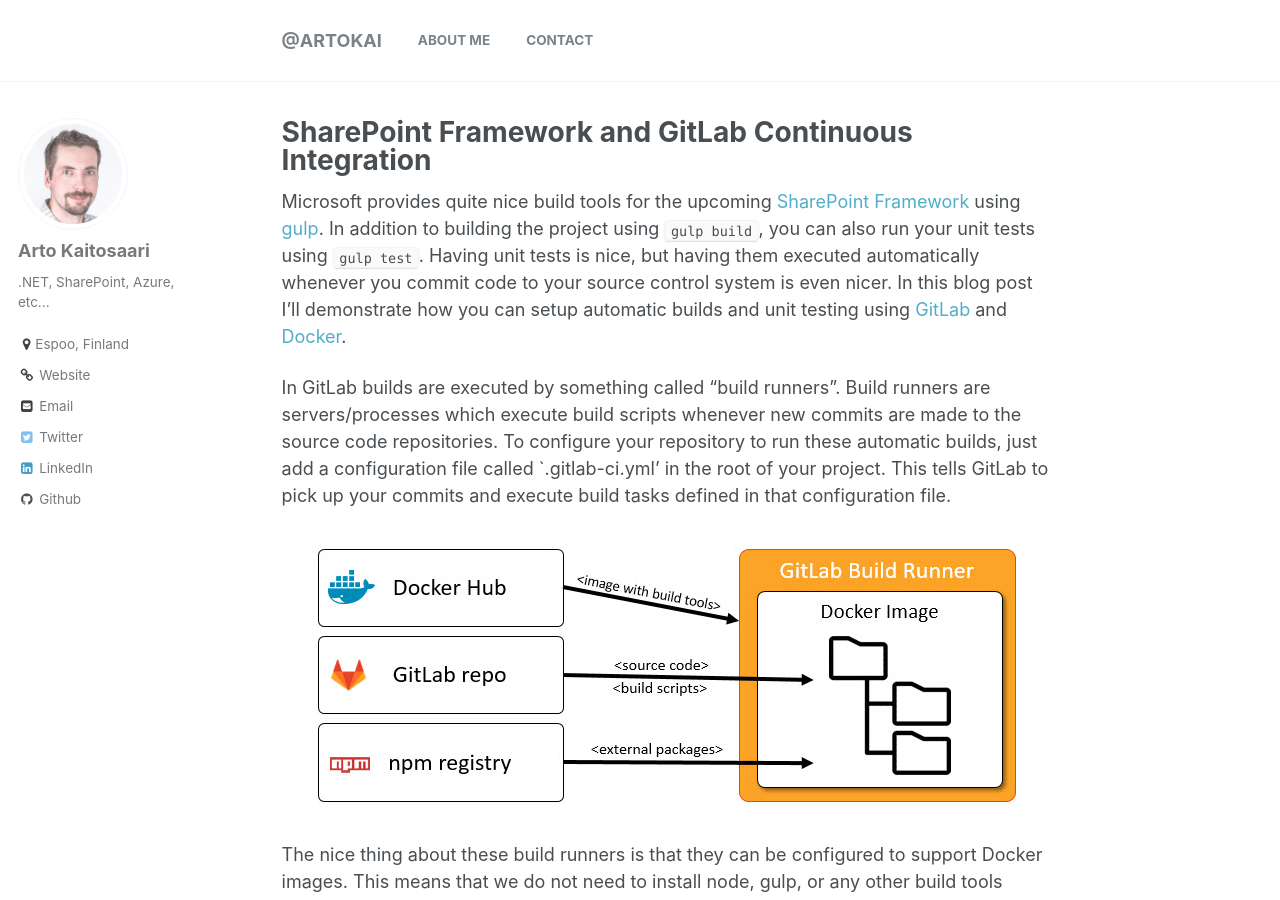
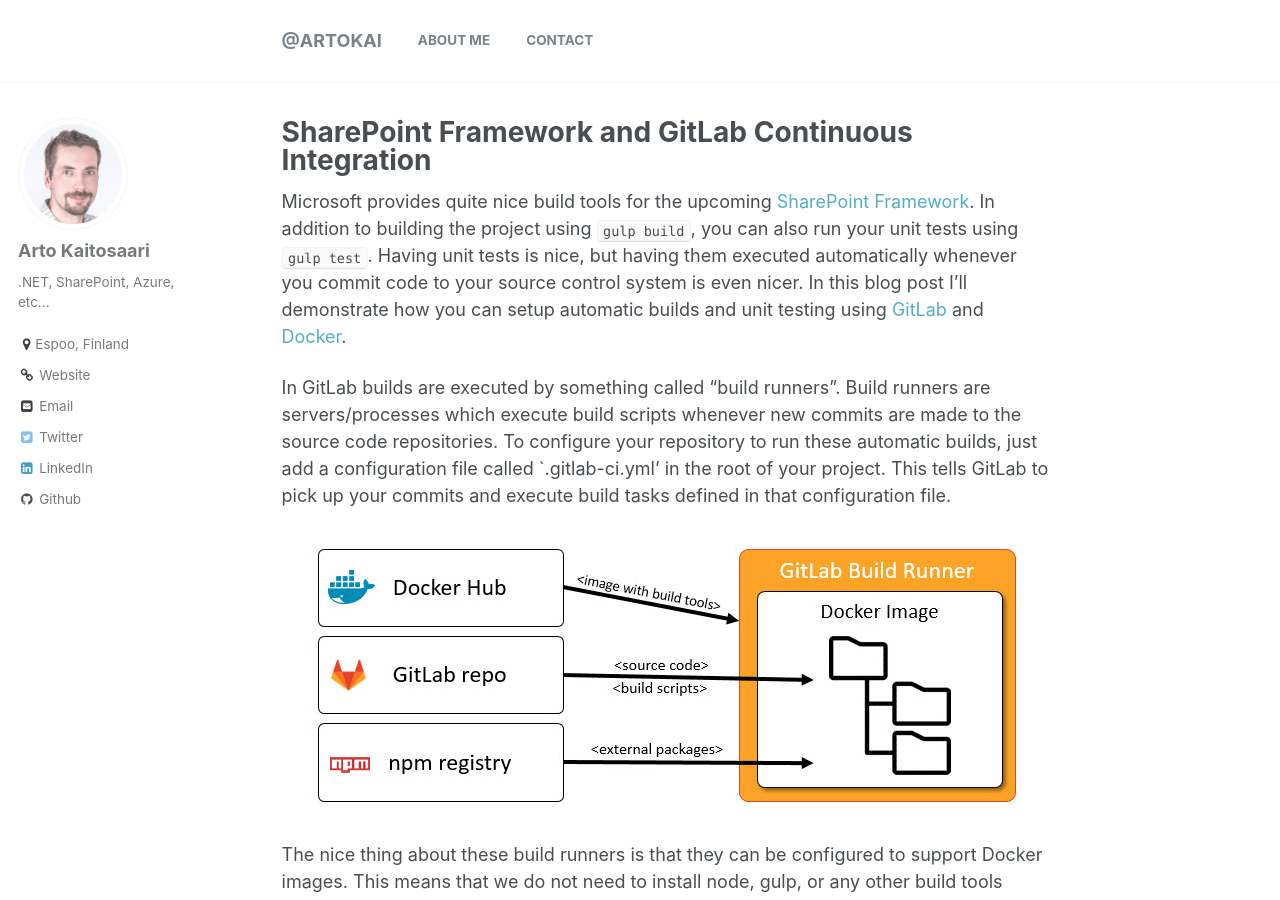
Before and after one commit to artokai/artokai.github.io, a Jekyll site: the page built from _posts/2016-12-13-SPFXContinuousIntegration.md, in a window 1280 px wide and 900 px high. Built offline with Jekyll 4.4.1, drawn with Linux system fonts in a browser that asks for light colours; comment, search, counter and statistics services are not loaded.

Commit message:
Minor content update

```diff
--- a/_posts/2016-12-13-SPFXContinuousIntegration.md
+++ b/_posts/2016-12-13-SPFXContinuousIntegration.md
@@ -10,11 +10,10 @@
 ---
 
 Microsoft provides quite nice build tools for the upcoming
-[SharePoint Framework](https://github.com/SharePoint/sp-dev-docs) using
-[gulp](http://gulpjs.com/). In addition to building
-the project using `gulp build`, you can also run your unit tests
-using `gulp test`. Having unit tests is nice, but having them
-executed automatically whenever you commit code to your source
+[SharePoint Framework](https://github.com/SharePoint/sp-dev-docs).
+In addition to building the project using `gulp build`, you can also
+run your unit tests using `gulp test`. Having unit tests is nice,
+but having them executed automatically whenever you commit code to your source
 control system is even nicer. In this blog post I'll demonstrate
 how you can setup automatic builds and unit testing using
 [GitLab](https://about.gitlab.com/) and [Docker](https://www.docker.com/).
```
